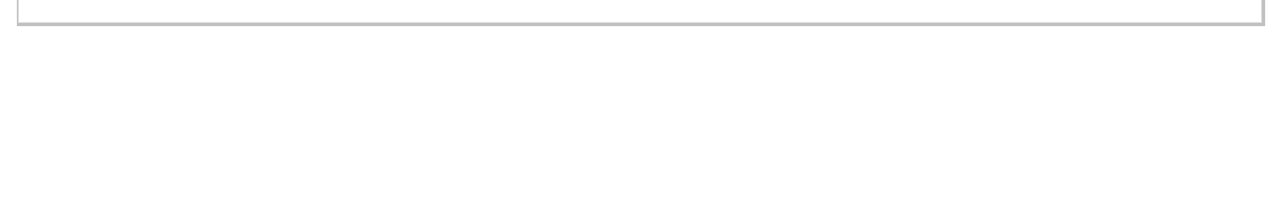
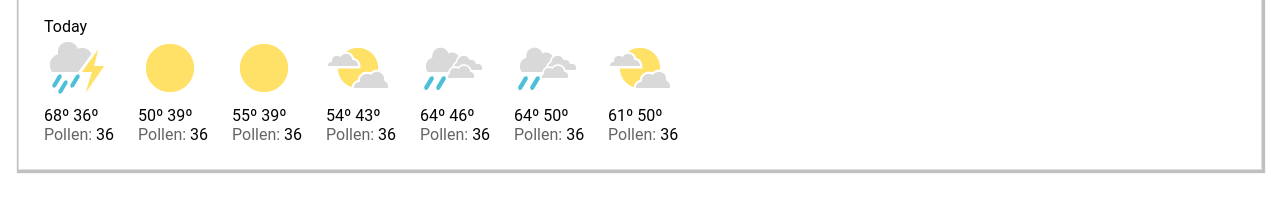
Before and after one commit to YaizaFC/paginaDint, a plain HTML site: page 2_usoEstilos/practicas/elTiempo/index.html in a window 1280 px wide. Shown: the part 170-382 px from the top of the page. Drawn offline with Linux system fonts and the light colour scheme.

Commit message:
commit cambios veirnes el tiempo

```diff
--- a/2_usoEstilos/practicas/elTiempo/index.html
+++ b/2_usoEstilos/practicas/elTiempo/index.html
@@ -22,7 +22,6 @@
             line-height: 0px;
         }
         .icon{
-            background-image: url(img/nublado.png);
             width: 70px;
             height: 70px;
             background-repeat: no-repeat;
@@ -52,6 +51,33 @@
         .secun{
             color: rgb(100, 100, 100);
         }
+        .dias{
+            /*border-bottom: 1px solid rgb(196, 196, 196);*/
+            padding: 10px;
+            display: inline-block;
+            left: left;
+
+        }
+        .min, .max{
+            display: inline-block;
+            left: left;
+        }
+        .nublado{
+            background-image: url(img/nublado.png);
+        }
+        .lluvia{
+            background-image: url(img/lluvia.png);
+        }
+        .sol{
+            background-image: url(img/sol.png);
+        }
+        .solNublado{
+            background-image: url(img/solNublado.png);
+        }
+        .tormenta{
+            background-image: url(img/tormenta.png);
+        }
+
     </style>
 </head>
 
@@ -64,7 +90,7 @@
         </div>
         <div class="tiempo">
             <div class="visual">
-                <div class="icon"></div>
+                <div class="icon nublado"></div>
                 <div class="number">58</div>
                 <div class="f">ºF</div>
             </div>
@@ -76,6 +102,71 @@
             </div>
 
         </div>
+        <div>
+            <div class="dias">
+                <div class="day">Today</div>
+                <div class="icon tormenta"></div>
+                <div class="temp">
+                    <div class="max">68º</div>
+                    <div class="min">36º</div>
+                </div>
+                <div class="pollen"><span class="secun">Pollen: </span>36</div>
+            </div>
+            <div class="dias">
+                <div class="day"></div>
+                <div class="icon sol"></div>
+                <div class="temp">
+                    <div class="max">50º</div>
+                    <div class="min">39º</div>
+                </div>
+                <div class="pollen"><span class="secun">Pollen: </span>36</div>
+            </div>
+            <div class="dias">
+                <div class="day"></div>
+                <div class="icon sol"></div>
+                <div class="temp">
+                    <div class="max">55º</div>
+                    <div class="min">39º</div>
+                </div>
+                <div class="pollen"><span class="secun">Pollen: </span>36</div>
+            </div>
+            <div class="dias">
+                <div class="day"></div>
+                <div class="icon solNublado"></div>
+                <div class="temp">
+                    <div class="max">54º</div>
+                    <div class="min">43º</div>
+                </div>
+                <div class="pollen"><span class="secun">Pollen: </span>36</div>
+            </div>
+            <div class="dias">
+                <div class="day"></div>
+                <div class="icon lluvia"></div>
+                <div class="temp">
+                    <div class="max">64º</div>
+                    <div class="min">46º</div>
+                </div>
+                <div class="pollen"><span class="secun">Pollen: </span>36</div>
+            </div>
+            <div class="dias">
+                <div class="day"></div>
+                <div class="icon lluvia"></div>
+                <div class="temp">
+                    <div class="max">64º</div>
+                    <div class="min">50º</div>
+                </div>
+                <div class="pollen"><span class="secun">Pollen: </span>36</div>
+            </div>
+            <div class="dias">
+                <div class="day"></div>
+                <div class="icon solNublado"></div>
+                <div class="temp">
+                    <div class="max">61º</div>
+                    <div class="min">50º</div>
+                </div>
+                <div class="pollen"><span class="secun">Pollen: </span>36</div>
+            </div>
+        </div>
     </div>
 </body>
 
```
